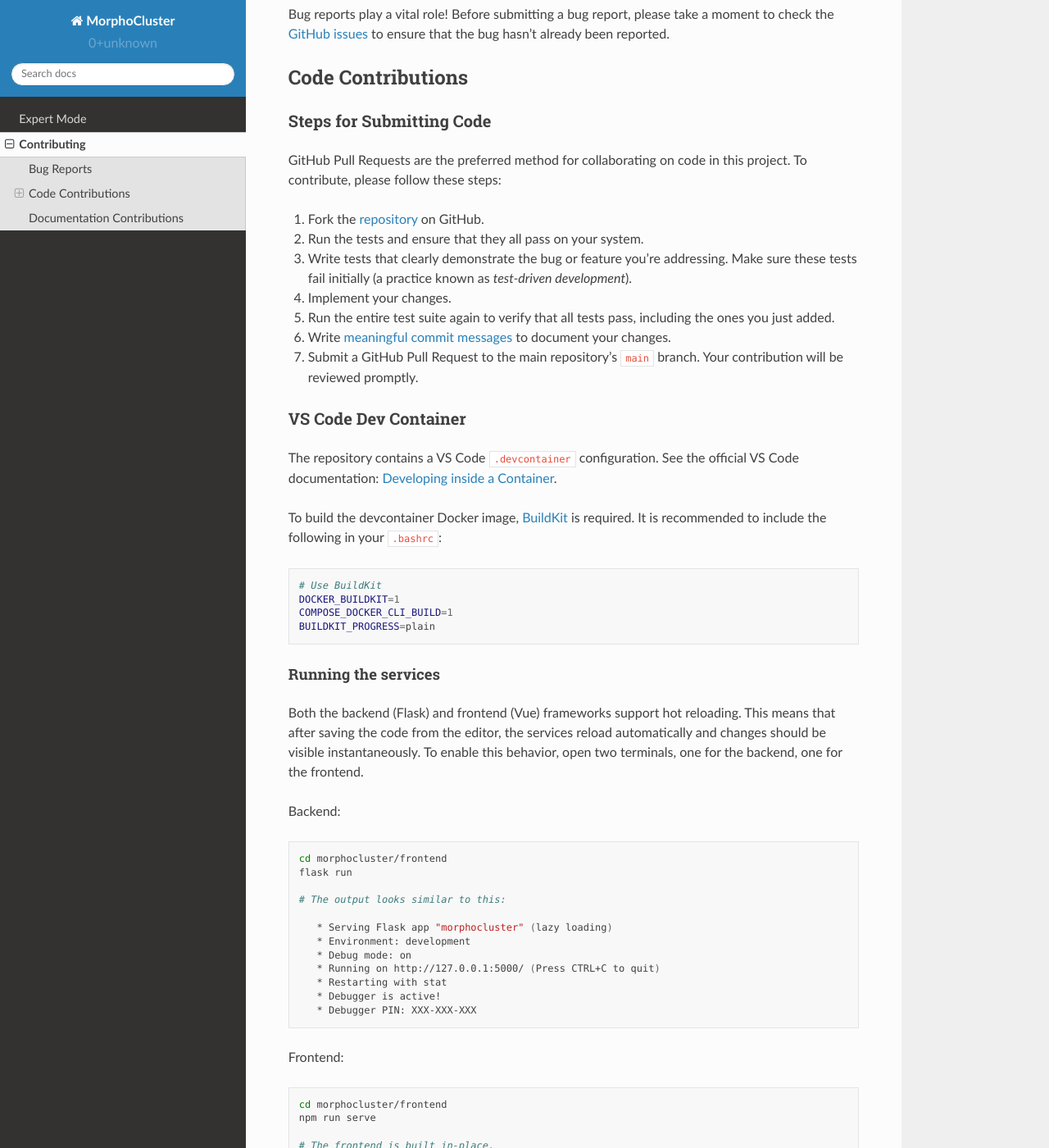
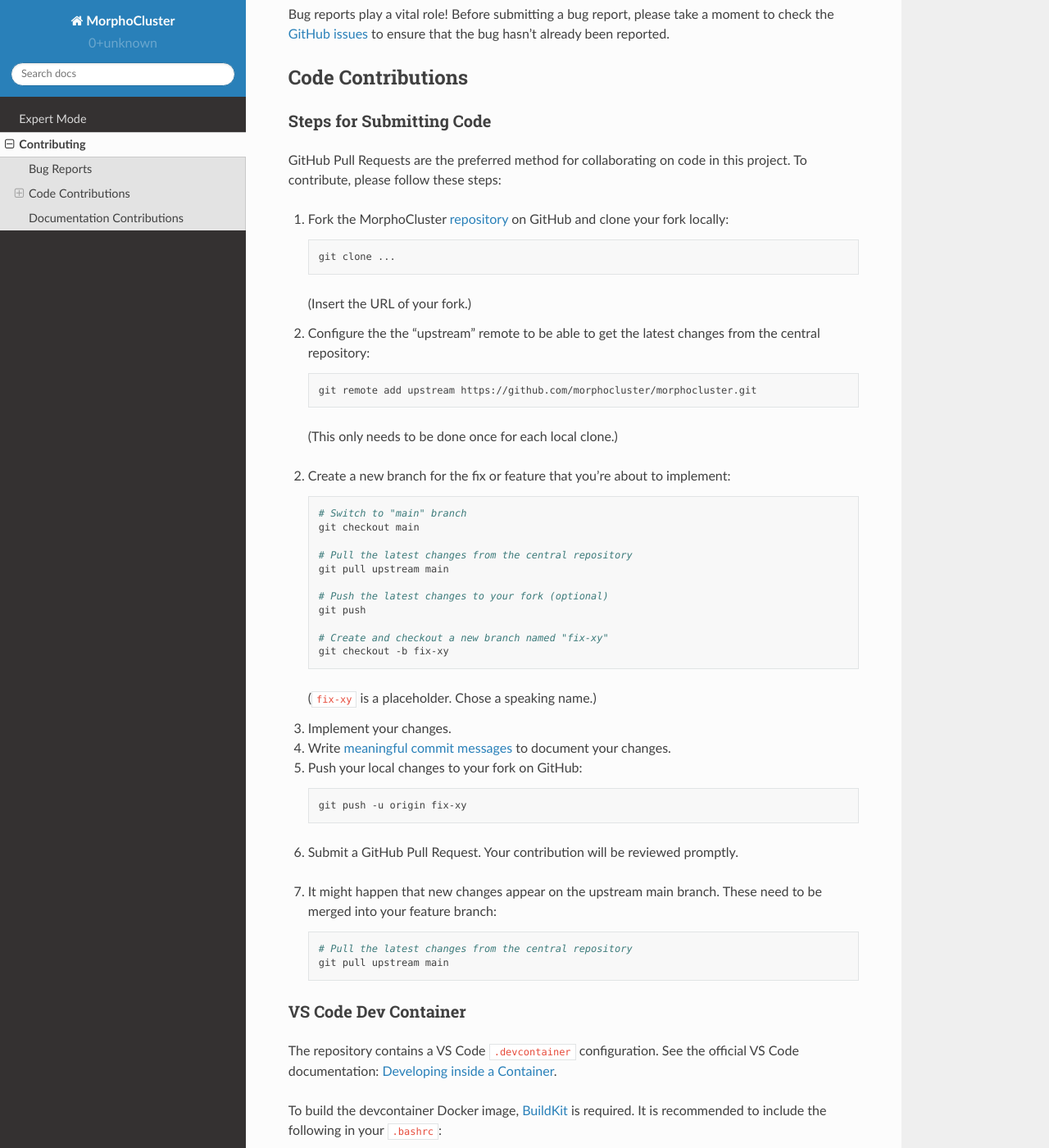
Before and after one commit to morphocluster/morphocluster, a Sphinx documentation site: the page built from docs/contributing.rst, in a window 1280 px wide and 1400 px high, scrolled down 282 px. Shown: the whole window at 82% size. Built offline with Sphinx 7.4.7 and the Read the Docs theme 2.0.0, drawn with Linux system fonts in a browser that asks for light colours; some of the changed text lies outside the part shown.

Commit message:
Docs: Update Steps for Submitting Code (#101)

```diff
--- a/docs/contributing.rst
+++ b/docs/contributing.rst
@@ -24,17 +24,63 @@ GitHub Pull Requests are the preferred method for collaborating
 on code in this project.
 To contribute, please follow these steps:
 
-1. Fork the `repository`_ on GitHub.
-2. Run the tests and ensure that they all pass on your system.
-3. Write tests that clearly demonstrate the bug or feature you're addressing.
-   Make sure these tests fail initially (a practice known as *test-driven development*).
-4. Implement your changes.
-5. Run the entire test suite again to verify that all tests pass,
-   including the ones you just added.
-6. Write `meaningful commit messages <https://chris.beams.io/posts/git-commit/>`_ to document your changes.
-7. Submit a GitHub Pull Request to the main repository's ``main`` branch. Your contribution will be reviewed promptly.
+1. Fork the MorphoCluster `repository`_ on GitHub and clone your fork locally:
+
+   ..  code-block:: sh
+
+      git clone ...
+
+   (Insert the URL of your fork.)
+
+2. Configure the the "upstream" remote to be able to get the latest changes from the central repository:
+
+   ..  code-block:: sh
+
+      git remote add upstream https://github.com/morphocluster/morphocluster.git
+
+   (This only needs to be done once for each local clone.)
+
+2. Create a new branch for the fix or feature that you're about to implement:
+
+   ..  code-block:: sh
+
+      # Switch to "main" branch
+      git checkout main
+
+      # Pull the latest changes from the central repository
+      git pull upstream main
+
+      # Push the latest changes to your fork (optional)
+      git push
+
+      # Create and checkout a new branch named "fix-xy"
+      git checkout -b fix-xy
+
+   (`fix-xy` is a placeholder. Chose a speaking name.)
+
+3. Implement your changes.
+
+4. Write `meaningful commit messages <https://chris.beams.io/posts/git-commit/>`_ to document your changes.
+
+5. Push your local changes to your fork on GitHub:
+
+   ..  code-block:: sh
+
+      git push -u origin fix-xy
+
+6. Submit a GitHub Pull Request. Your contribution will be reviewed promptly.
 
 .. _repository: https://github.com/morphocut/morphocut
+
+7. It might happen that new changes appear on the upstream main branch.
+   These need to be merged into your feature branch:
+
+   ..  code-block:: sh
+
+      # Pull the latest changes from the central repository
+      git pull upstream main
+
+
 
 VS Code Dev Container
 ~~~~~~~~~~~~~~~~~~~~~
@@ -107,6 +153,7 @@ Updating dependencies
 Dependencies are declared in `environment.base.yaml` (general) and `environment.dev.yaml` (development only).
 Run `gen_conda-lock.sh` to regenerate the lock file, then rebuild the devcontainer.
 
+
 Code Style
 ~~~~~~~~~~
 
@@ -122,8 +169,6 @@ please adhere to the following guidelines:
 .. _PEP 8: https://www.python.org/dev/peps/pep-0008/
 .. _PEP 257: https://www.python.org/dev/peps/pep-0257/
 
-The repository includes a ``.vscode/settings.json.default`` file that contains sensible default settings.
-If you're developing in VS Code, you can use it as a starting point.
 
 Documentation Contributions
 ---------------------------
```
